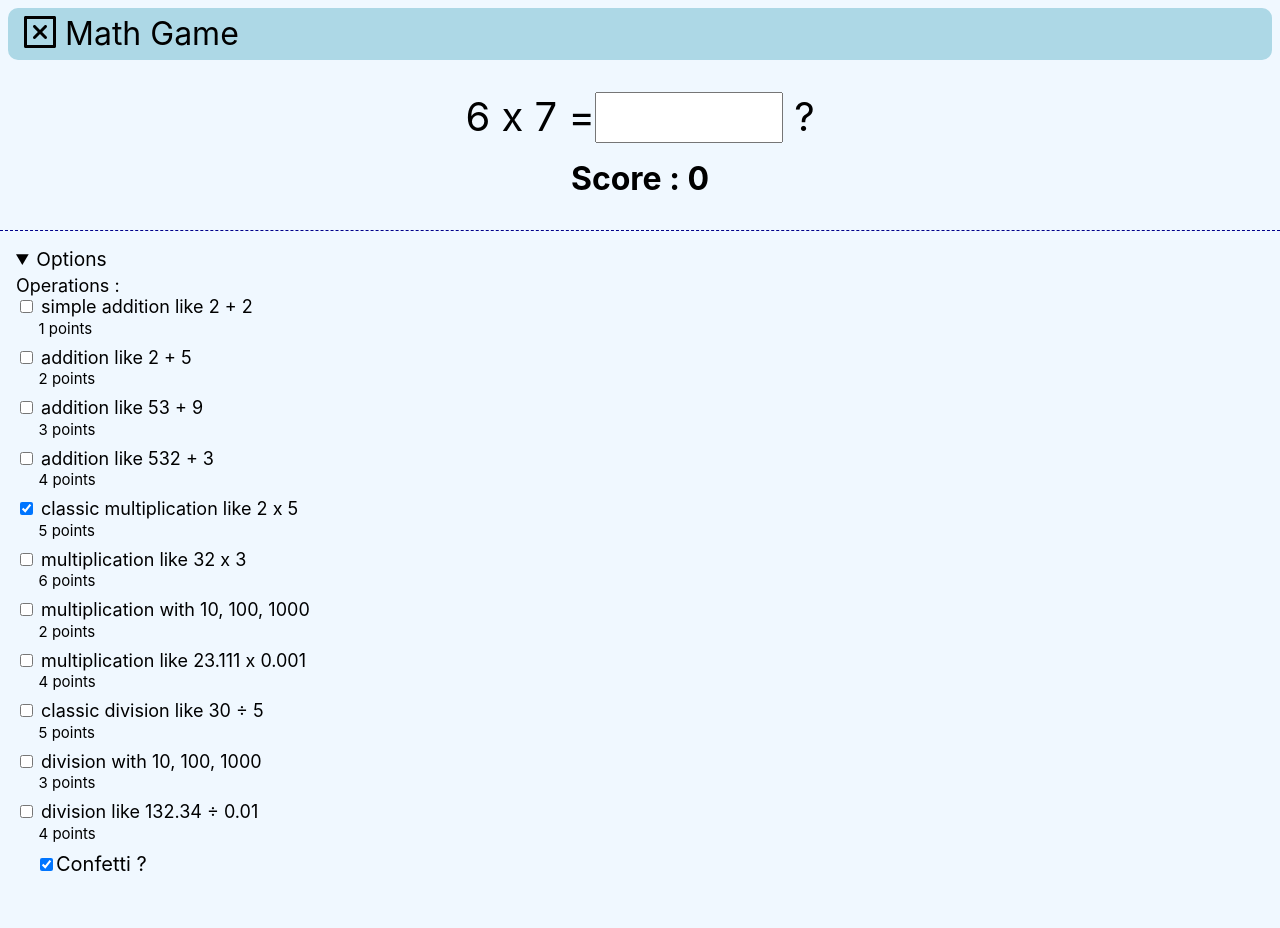
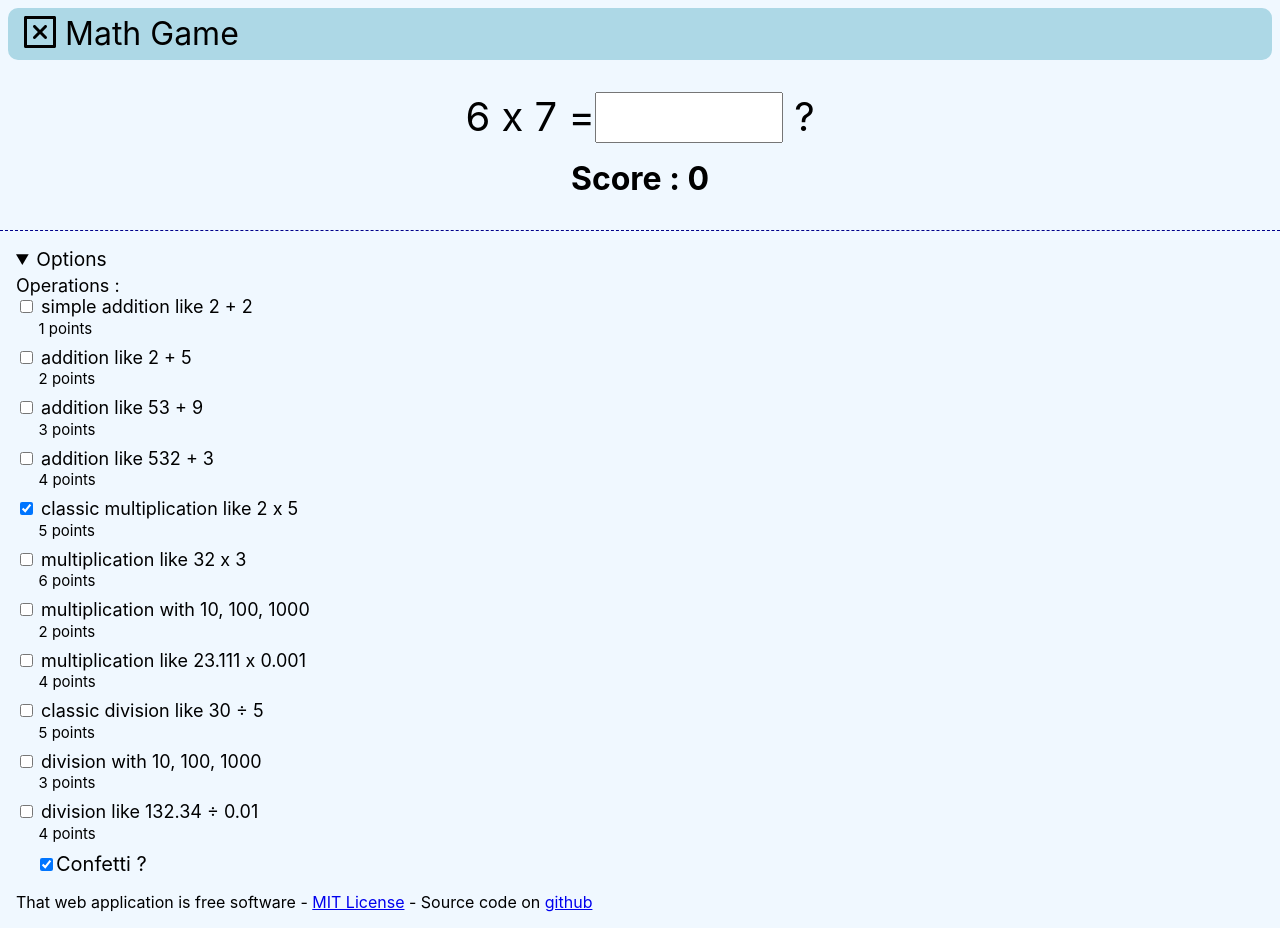
Before and after one commit to paulgreg/math-game, a React (Create React App) app: page / in a window 1280 px wide. Both pictures are taken after a click on the heading "Options". Before the commit the page ends 876 px from the top, so only its background shows below. Built offline with nearby package versions, Linux system fonts and the light colour scheme.

Commit message:
Add explanation about license

```diff
--- a/src/App.js
+++ b/src/App.js
@@ -70,6 +70,16 @@ export default function App() {
                         onDifficultiesChange={(d) => setDifficulties(d)}
                     />
                     <Confetti win={win} />
+                    <p>
+                        That web application is free software -{' '}
+                        <a href="https://github.com/paulgreg/math-game/blob/main/LICENSE.md">
+                            MIT License
+                        </a>{' '}
+                        - Source code on{' '}
+                        <a href="https://github.com/paulgreg/math-game">
+                            github
+                        </a>
+                    </p>
                 </details>
             </section>
         </div>
```
Also changed, not shown: 1 other file (tests, documents, lock files or other folders).
